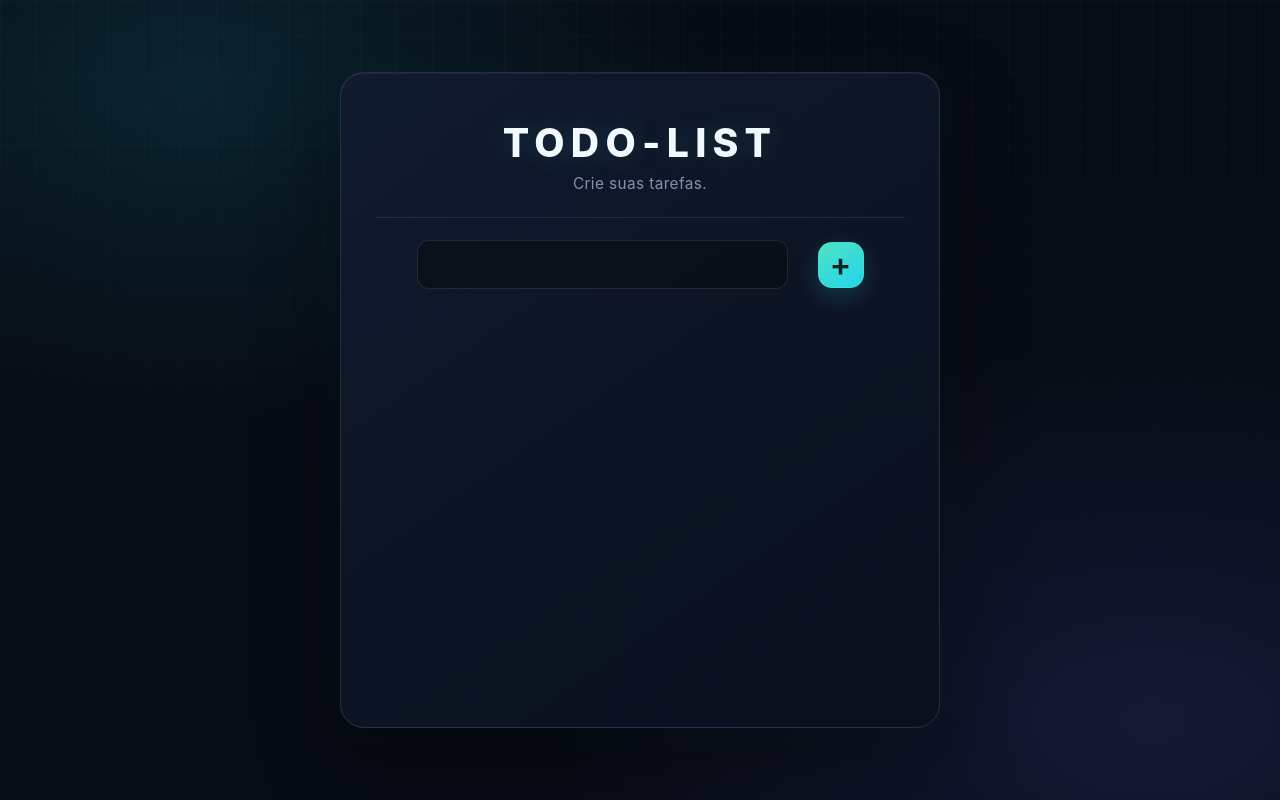
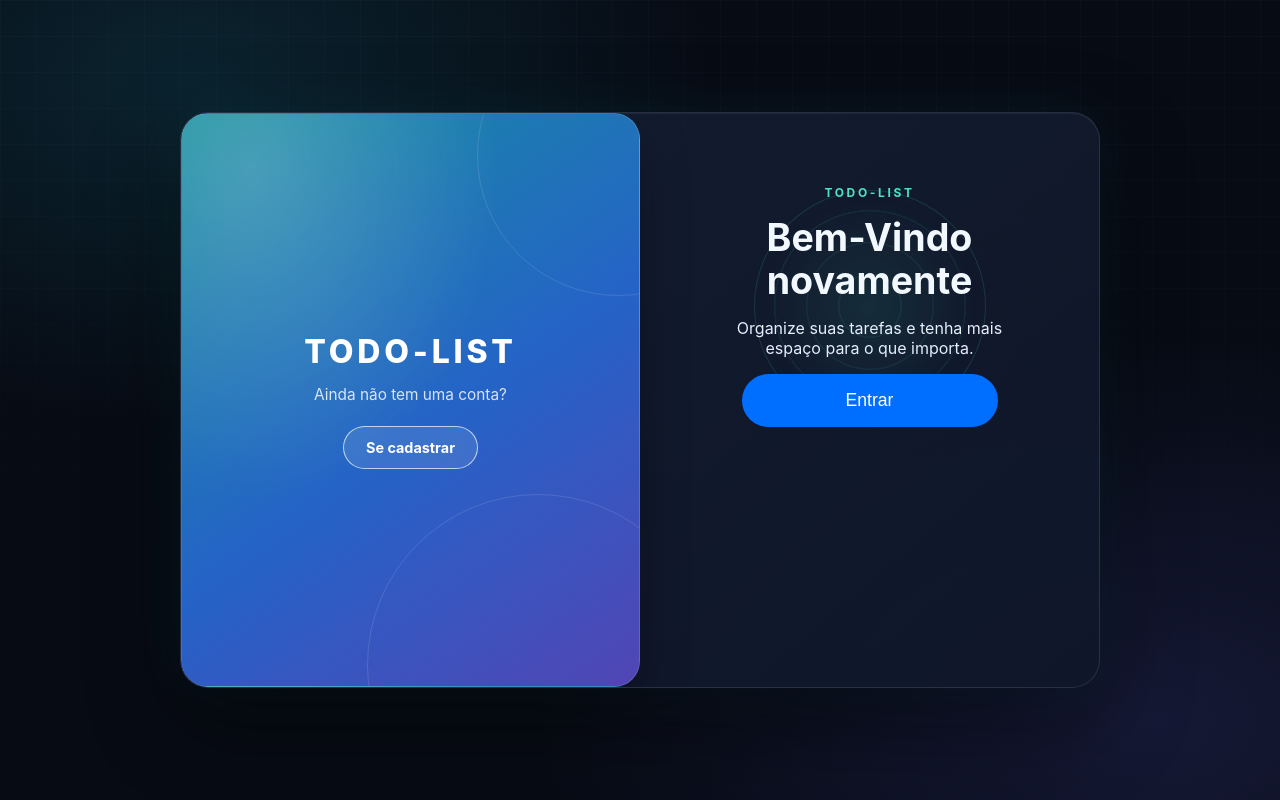
Before and after one commit to HennagoX/To-Do-list, a website built with Vite: page client/index.html in a window 1280 px wide. Built offline with nearby package versions, Linux system fonts and the light colour scheme; files whose address does not match are found by name.

Commit message:
Adição da tela de cadastro e login spa

```diff
--- a/client/index.html
+++ b/client/index.html
@@ -1,55 +1,43 @@
 <!DOCTYPE html>
-<html lang="pt-br">
+
+<html>
 
 <head>
     <meta charset="UTF-8">
     <meta name="viewport" content="width=device-width, initial-scale=1.0">
-    <link rel="stylesheet" href="/src/css/style.css">
     <title>Todo-List</title>
+    <link rel="stylesheet" href="./src/css/themes.css">
+    <link rel="stylesheet" href="./src/css/style.css">
+    <link rel="stylesheet" href="./src/css/login.css">
+    <script type="module" src="./src/js/login.js"></script>
 </head>
 
 <body>
-    <main>
-        <header>
-            <h1>TODO-LIST</h1>
-            <p>Crie suas tarefas.</p>
-        </header>
-
-        <div style="display: flex; flex-direction: row; gap: 10px; justify-content: center; align-items: center; ">
-            <div class="inputContainer"
-                style="width: 70%; margin-right: 20px; background-color: rgba(6, 6, 6, 0.398); ">
-                <input class="taskInput" id="searchInput">
+    <main class="authContainer">
+        <section class="authSide loginSide" id="loginSide" aria-label="Acesso à conta">
+            <p class="authEyebrow">TODO-LIST</p>
+            <h2>Bem-Vindo novamente</h2>
+            <p>Organize suas tarefas e tenha mais espaço para o que importa.</p>
+            <button class="btn">Entrar</button>
+        </section>
+        <section class="authSide registerSide" id="registerSide" aria-label="Cadastro" hidden>
+            <p class="authEyebrow">TODO-LIST</p>
+            <h2>Comece com o que importa.</h2>
+            <p>Um passo de cada vez. Suas ideias e tarefas em um só lugar.</p>
+        </section>
+        <div class="authPanel" id="authPanel">
+            <div class="authPanelText" id="registerPrompt">
+                <h1>TODO-LIST</h1>
+                <p>Ainda não tem uma conta?</p>
+                <button class="authToggleButton" id="showRegisterButton" type="button">Se cadastrar</button>
             </div>
-            <button class="createButton" id="createTaskButton">
-                +
-            </button>
+            <div class="authPanelText" id="loginPrompt" hidden>
+                <h1>TODO-LIST</h1>
+                <p>Já tem uma conta?</p>
+                <button class="authToggleButton" id="showLoginButton" type="button">Fazer login</button>
+            </div>
         </div>
-
-        <ul class="taskList" id="taskList">
-            <!--
-            <li class="taskCard">
-                <h2>?</h2>
-                <input type="text" class="taskInput" maxlength="30" placeholder="Digite sua tarefa aqui..." required
-                    value="">
-                <input type="checkbox" class="taskCheck">
-
-                <button type="button" class="btn-excluir" aria-label="Excluir tarefa">
-                    <svg xmlns="http://www.w3.org/2000/svg" width="28" height="28" viewBox="0 0 24 24" fill="none"
-                        stroke="currentColor" stroke-width="2" stroke-linecap="round" stroke-linejoin="round"
-                        class="lucide lucide-trash preview-icon">
-                        <path d="M10 11v6" />
-                        <path d="M14 11v6" />
-                        <path d="M19 6v14a2 2 0 0 1-2 2H7a2 2 0 0 1-2-2V6" />
-                        <path d="M3 6h18" />
-                        <path d="M8 6V4a2 2 0 0 1 2-2h4a2 2 0 0 1 2 2v2" />
-                    </svg>
-                </button>
-            </li>
-            -->
-        </ul>
-
     </main>
-    <script type="module" src="./src/js/taskManager.js"></script>
 </body>
 
 </html>
--- /dev/null
+++ b/client/src/css/login.css
@@ -0,0 +1,213 @@
+.authContainer {
+    position: relative;
+    display: flex;
+    width: min(100%, 920px);
+    height: clamp(440px, 72svh, 600px);
+    min-height: 0;
+    gap: 0;
+    padding: 0;
+    overflow: hidden;
+    border: 1px solid var(--border);
+    border-radius: 28px;
+    background: linear-gradient(140deg, var(--surface-raised), var(--surface));
+    box-shadow:
+        0 32px 90px rgba(0, 0, 0, 0.48),
+        inset 0 1px 0 rgba(255, 255, 255, 0.06),
+        0 0 60px rgba(34, 211, 238, 0.08);
+}
+
+.authSide {
+    position: absolute;
+    top: 0;
+    display: flex;
+    width: 50%;
+    flex-direction: column;
+    align-items: center;
+    justify-content: center;
+    gap: 16px;
+    padding: clamp(24px, 6vw, 72px);
+    isolation: isolate;
+    text-align: center;
+}
+
+.loginSide {
+    right: 0;
+}
+
+.registerSide {
+    left: 0;
+}
+
+.authSide[hidden],
+.authPanelText[hidden] {
+    display: none;
+}
+
+.authSide::before {
+    position: absolute;
+    z-index: -1;
+    width: 230px;
+    height: 230px;
+    border: 1px solid rgba(80, 227, 194, 0.15);
+    border-radius: 50%;
+    background:
+        radial-gradient(circle, rgba(80, 227, 194, 0.1), transparent 68%),
+        repeating-radial-gradient(circle, transparent 0 30px, rgba(80, 227, 194, 0.07) 31px 32px);
+    content: "";
+}
+
+.authEyebrow {
+    color: var(--accent);
+    font-size: 0.75rem;
+    font-weight: 700;
+    letter-spacing: 0.22em;
+}
+
+.authSide h2 {
+    max-width: 340px;
+    color: #f2f8ff;
+    font-size: clamp(1.5rem, 3vw, 2.35rem);
+    font-weight: 750;
+    line-height: 1.15;
+}
+
+.authSide > p:last-child {
+    max-width: 340px;
+    color: var(--muted);
+    font-size: 0.98rem;
+    line-height: 1.7;
+}
+
+.authPanel {
+    position: absolute;
+    z-index: 1;
+    top: 0;
+    left: 0;
+    display: flex;
+    width: 50%;
+    height: 100%;
+    align-items: center;
+    justify-content: center;
+    overflow: hidden;
+    border: 1px solid rgba(255, 255, 255, 0.12);
+    border-radius: 26px;
+    background:
+        radial-gradient(ellipse at 15% 10%, rgba(255, 255, 255, 0.2), transparent 45%),
+        linear-gradient(145deg, #168f9e, #2563c7 55%, #5145b5);
+    box-shadow: 0 20px 50px rgba(0, 0, 0, 0.28);
+    transition: transform 520ms cubic-bezier(0.22, 1, 0.36, 1);
+}
+
+.authPanel::before,
+.authPanel::after {
+    position: absolute;
+    border: 1px solid rgba(255, 255, 255, 0.12);
+    border-radius: 50%;
+    content: "";
+    pointer-events: none;
+}
+
+.authPanel::before {
+    top: -100px;
+    right: -120px;
+    width: 280px;
+    height: 280px;
+}
+
+.authPanel::after {
+    right: -70px;
+    bottom: -150px;
+    width: 340px;
+    height: 340px;
+}
+
+.authPanelText {
+    position: relative;
+    display: flex;
+    width: 100%;
+    height: 100%;
+    flex-direction: column;
+    align-items: center;
+    justify-content: center;
+    gap: 14px;
+    padding: 24px;
+    text-align: center;
+}
+
+.authPanelText h1 {
+    color: #fff;
+    font-size: clamp(1.45rem, 3vw, 2rem);
+    font-weight: 800;
+    letter-spacing: 0.12em;
+}
+
+.authPanelText p {
+    color: rgba(255, 255, 255, 0.82);
+    font-size: 0.96rem;
+}
+
+.authToggleButton {
+    margin-top: 8px;
+    padding: 12px 22px;
+    border: 1px solid rgba(255, 255, 255, 0.68);
+    border-radius: 999px;
+    background: rgba(255, 255, 255, 0.1);
+    color: #fff;
+    font: inherit;
+    font-size: 0.9rem;
+    font-weight: 650;
+    cursor: pointer;
+    transition: background 180ms ease, transform 180ms ease, border-color 180ms ease;
+}
+
+.authToggleButton:hover {
+    transform: translateY(-2px);
+    border-color: #fff;
+    background: rgba(255, 255, 255, 0.2);
+}
+
+.authPanel.registerMode {
+    transform: translateX(100%);
+}
+
+@media (max-width: 560px) {
+    .authContainer {
+        width: 100%;
+        height: min(76svh, 560px);
+        min-height: 420px;
+        border-radius: 22px;
+    }
+
+    .authSide {
+        gap: 12px;
+        padding: 20px;
+    }
+
+    .authSide::before {
+        width: 180px;
+        height: 180px;
+    }
+
+    .authSide > p:last-child {
+        font-size: 0.86rem;
+        line-height: 1.5;
+    }
+
+    .authPanel {
+        border-radius: 20px;
+    }
+
+    .authPanelText {
+        gap: 12px;
+        padding: 16px;
+    }
+
+    .authPanelText p {
+        font-size: 0.88rem;
+    }
+
+    .authToggleButton {
+        padding: 11px 16px;
+        font-size: 0.84rem;
+    }
+}
--- a/client/src/css/style.css
+++ b/client/src/css/style.css
@@ -1,18 +1,3 @@
-:root {
-    color-scheme: dark;
-    font-family: Inter, ui-sans-serif, system-ui, -apple-system, BlinkMacSystemFont, "Segoe UI", sans-serif;
-    font-synthesis: none;
-    text-rendering: optimizeLegibility;
-
-    --bg: #070b14;
-    --surface: rgba(15, 23, 42, 0.88);
-    --surface-raised: rgba(23, 34, 56, 0.82);
-    --border: rgba(148, 163, 184, 0.16);
-    --text: #e5eefb;
-    --muted: #8291aa;
-    --accent: #50e3c2;
-    --accent-strong: #22d3ee;
-}
 
 * {
     box-sizing: border-box;
@@ -244,6 +229,16 @@ main header p {
     cursor: pointer;
 }
 
+.btn {
+    padding: 1rem;
+    border: none;
+    background-color: var( --bg-btn);
+    width: 16rem;
+    border-radius: 30px;
+    cursor: pointer;
+    font-size: 1.1rem;
+}
+
 .btn-excluir {
     display: grid;
     width: 36px;
@@ -257,6 +252,7 @@ main header p {
     cursor: pointer;
     transition: color 180ms ease, background 180ms ease, border-color 180ms ease;
 }
+
 
 .btn-excluir:hover {
     border-color: rgba(251, 113, 133, 0.18);
--- /dev/null
+++ b/client/src/css/themes.css
@@ -0,0 +1,16 @@
+:root {
+    color-scheme: dark;
+    font-family: Inter, ui-sans-serif, system-ui, -apple-system, BlinkMacSystemFont, "Segoe UI", sans-serif;
+    font-synthesis: none;
+    text-rendering: optimizeLegibility;
+
+    --bg: #070b14;
+    --bg-btn:  #006eff;
+    --surface: rgba(15, 23, 42, 0.88);
+    --surface-raised: rgba(23, 34, 56, 0.82);
+    --border: rgba(148, 163, 184, 0.16);
+    --text: #e5eefb;
+    --muted: #8291aa;
+    --accent: #50e3c2;
+    --accent-strong: #22d3ee;
+}
--- /dev/null
+++ b/client/src/js/login.js
@@ -0,0 +1,23 @@
+const showRegisterButton = document.getElementById("showRegisterButton")
+const showLoginButton = document.getElementById("showLoginButton")
+const authPanel = document.getElementById("authPanel")
+const registerPrompt = document.getElementById("registerPrompt")
+const loginPrompt = document.getElementById("loginPrompt")
+const loginSide = document.getElementById("loginSide")
+const registerSide = document.getElementById("registerSide")
+
+showRegisterButton.addEventListener("click", () => {
+    authPanel.classList.add("registerMode")
+    registerPrompt.hidden = true
+    loginPrompt.hidden = false
+    loginSide.hidden = true
+    registerSide.hidden = false
+})
+
+showLoginButton.addEventListener("click", () => {
+    authPanel.classList.remove("registerMode")
+    registerPrompt.hidden = false
+    loginPrompt.hidden = true
+    loginSide.hidden = false
+    registerSide.hidden = true
+})
```
Also changed, not shown: client/src/pages/cadastro.html (added, +11 -0 lines), client/src/pages/telaPrincipal.html (added, +55 -0 lines), client/dist/assets/index-BLJrCXG5.css (deleted), client/dist/assets/index-Ca5ZiYcb.js (deleted), client/dist/assets/index-DHgw0i3_.css (added), client/dist/assets/index-DtZM_xrr.js (added), client/dist/index.html.
